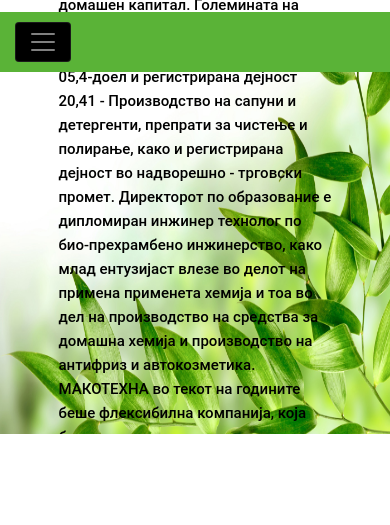
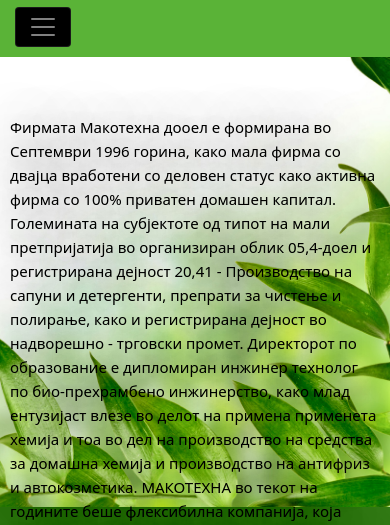
Before and after one commit to nikolanino/makotehna2, a plain HTML site: page aboutUS.html in a window 390 px wide. Shown: the part 175-700 px from the top of the page. Drawn offline with Linux system fonts and the light colour scheme; some packages are replaced by stand-ins of ours.

Commit message:
fixing layout on pc&mobile view

```diff
--- a/aboutUS.html
+++ b/aboutUS.html
@@ -1,6 +1,5 @@
 <!DOCTYPE html>
 <html lang="en">
-
     <head>
         <!-- basic -->
         <meta charset="utf-8">
@@ -23,32 +22,20 @@
         <link rel="stylesheet" href="css/responsive.css">
         <!-- awesome fontfamily -->
         <link rel="stylesheet" href="https://cdnjs.cloudflare.com/ajax/libs/font-awesome/4.7.0/css/font-awesome.min.css">
-    <!--[if lt IE 9]>
-      <script src="https://oss.maxcdn.com/html5shiv/3.7.3/html5shiv.min.js"></script>
-      <script src="https://oss.maxcdn.com/respond/1.4.2/respond.min.js"></script><![endif]-->
+
     </head>
-<!-- body -->
-
     <body class="main-layout">
-    <!-- loader  -->
         <div class="loader_bg">
             <div class="loader"><img src="images/loading.gif" alt="" /></div>
         </div>
-
         <div class="wrapper">
-        <!-- end loader -->
-
-        <div id="content">
-            <!-- header -->
-            <header>
-                <!-- header inner -->
+            <div class='header'>
+                <div class="container">
                     <div class="head-top">
-                    <div class="container">
-
                         <div class="row align-items-center">
                             <div class="col-xl-4 col-lg-4 col-md-4 col-sm-4">
                                 <div class="email">
-                                    <a href="#"><img src="images/mail_icon.png" /> Емаил : makotehna@gmail.com</a>
+                                    <a href="#"><img src="images/mail_icon.png" /> Email : makotehna@gmail.com</a>
                                 </div>
                             </div>
                             <div class="col-xl-4 col-lg-4 col-md-4 col-sm-4 justify-content-center">
@@ -58,7 +45,7 @@
                             </div>
                             <div class="col-xl-4 col-lg-4 col-md-4 col-sm-4">
                                 <div class="contact_nu">
-                                    <a href="#"> <img src="images/phone_icon.png"> Контакт : +389 76/333-333</a>
+                                    <a href="#"> <img src="images/phone_icon.png"> Contact : +389 76/333-333</a>
                                 </div>
                             </div>
                         </div>
@@ -66,61 +53,37 @@
                 </div>
                 <div class="bg">
                     <div class="container">
-                        <nav class="navigation navbar-expand-md  navbar-dark ">
-
+                        <nav class="navigation navbar-expand-md  navbar-dark " style="display: contents;">
                             <button class="navbar-toggler" type="button" data-toggle="collapse" data-target="#navbarsExample04" aria-controls="navbarsExample04" aria-expanded="false" aria-label="Toggle navigation">
                             <span class="navbar-toggler-icon"></span>
                             </button>
-
                             <div class="collapse navbar-collapse justify-content-center" id="navbarsExample04">
                                 <ul class="navbar-nav">
                                     <li class="nav-item active">
-                                        <a class="nav-link" style="color: rgb(2, 2, 2); " href="index.html">Почетна <span class="sr-only">(current)</span></a>
+                                        <a class="nav-link" href="index.html">Почетна <span class="sr-only">(current)</span></a>
                                     </li>
                                     <li class="nav-item">
                                         <a class="nav-link" href="#yoga"> Производи</a>
                                     </li>
                                     <li class="nav-item">
-                                        <a class="nav-link" style="color: white;" href="#about">За Нас </a>
+                                        <a class="nav-link" href="aboutUS.html">За Нас </a>
                                     </li>
-
-
-
                                 </ul>
                             </div>
                         </nav>
                     </div>
                 </div>
-                <!-- end header inner -->
-            </header>
-            <!-- end header -->
-            <!-- start slider section -->
+            </div>
             <div class="slider_section banner_main">
-                <div id="myCarousel" class="carousel slide" data-ride="carousel">
-
-                    <div class="carousel-inner">
-                        <div class="carousel-item active">
-                            <img class="first-slide" src="images/leaf3.jpeg">
+                <div class="backgroundImage">
                     <div class="container">
-                                <div class="carousel-caption relative">
-
-                <p><strong class="dark_brown">Фирмата Макотехна дооел е формирана во Септември 1996 горина, како мала фирма со двајца вработени со деловен статус како активна фирма со 100% приватен домашен капитал. Големината на субјектоте од типот на мали претпријатија во организиран облик 05,4-доел и регистрирана дејност 20,41 - Производство на сапуни и детергенти, препрати за чистење и полирање, како и регистрирана дејност во надворешно - трговски промет. Директорот по образование е дипломиран инжинер технолог по био-прехрамбено инжинерство, како млад ентузијаст влезе во делот на примена применета хемија и тоа во дел на производство на средства за домашна хемија и производство на антифриз и автокозметика.
+                        <div class="carousel-caption relative" style="margin-top: -50px;">
+                            <p class="aboutUsText"><strong class="dark_brown">Фирмата Макотехна дооел е формирана во Септември 1996 горина, како мала фирма со двајца вработени со деловен статус како активна фирма со 100% приватен домашен капитал. Големината на субјектоте од типот на мали претпријатија во организиран облик 05,4-доел и регистрирана дејност 20,41 - Производство на сапуни и детергенти, препрати за чистење и полирање, како и регистрирана дејност во надворешно - трговски промет. Директорот по образование е дипломиран инжинер технолог по био-прехрамбено инжинерство, како млад ентузијаст влезе во делот на примена применета хемија и тоа во дел на производство на средства за домашна хемија и производство на антифриз и автокозметика.
                             МАКОТЕХНА во текот на годините беше флексибилна компанија, која беше во можност лесно да се преориентира на пазарот и да произведува средства според потребите на истиот со сите стандарди кои ги бара потрошувачот.</strong></p>
                         </div>
                     </div>
                 </div>
             </div>
-                </div>
-            </div>
-            <!-- end slider section -->
-
-            <!-- six_box-->
-            <div id="about" class="about top_layer">
-
-            </div>
-            <!-- end six_box-->
-
-            <!-- We Do Yogas -->
 
             <footer>
                 <div class="footer">
@@ -135,8 +98,6 @@
                     </div>
                 </div>
             </footer>
-    <!-- end footer -->
-    </div>
         </div>
         <div class="overlay"></div>
         <!-- Javascript files-->
@@ -146,7 +107,6 @@
         <script src="js/owl.carousel.min.js"></script>
         <script src="js/custom.js"></script>
         <script src="js/jquery.mCustomScrollbar.concat.min.js"></script>
-
         <script src="js/jquery-3.0.0.min.js"></script>
         <script type="text/javascript">
             $(document).ready(function() {
@@ -167,7 +127,6 @@
                 });
             });
         </script>
-
         <script>
             // This example adds a marker to indicate the position of Bondi Beach in Sydney,
             // Australia.
@@ -194,7 +153,5 @@
         <!-- google map js -->
         <script src="https://maps.googleapis.com/maps/api/js?key=AIzaSyA8eaHt9Dh5H57Zh0xVTqxVdBFCvFMqFjQ&callback=initMap"></script>
         <!-- end google map js -->
-
     </body>
-
 </html>
--- a/css/responsive.css
+++ b/css/responsive.css
@@ -1,4 +1,5 @@
 /*--------------------------------------------------------------------- File Name: responsive.css ---------------------------------------------------------------------*/
+
 @media (min-width: 1200px) and (max-width: 1500px) {
    .banner_main .carousel-caption h1 {
       font-size: 64px;
@@ -20,8 +21,12 @@
    .black_white {
       color: #000;
    }
-    .main_form {padding-left: 100px;}
-    ul.mail-icon li {margin-bottom: 10px;}
+   .main_form {
+      padding-left: 100px;
+   }
+   ul.mail-icon li {
+      margin-bottom: 10px;
+   }
    .about_box_text {
       padding-left: 35px;
       padding-right: 50px;
@@ -35,6 +40,7 @@
       min-height: inherit;
    }
 }
+
 @media (min-width: 992px) and (max-width: 1199px) {
    .slider_section {
       min-height: inherit;
@@ -81,6 +87,7 @@
       padding-bottom: 10px;
    }
 }
+
 @media (min-width: 768px) and (max-width: 991px) {
    .top_layer::before {
       display: none;
@@ -90,7 +97,6 @@
    }
    .slider_section {
       min-height: inherit;
-         padding-top: 128px;
    }
    .navbar-expand-md .navbar-nav .nav-link {
       padding: 15px 29px;
@@ -149,8 +155,8 @@
       font-size: 16px;
    }
 }
+
 @media (min-width: 576px) and (max-width: 767px) {
-
    .navbar-dark .navbar-toggler {
       background: #000;
    }
@@ -185,7 +191,6 @@
    }
    .slider_section {
       min-height: inherit;
-         padding-top: 137px;
    }
    .about_box {
       margin-right: 0px;
@@ -259,7 +264,25 @@
       padding-left: 15px;
    }
 }
+@media (max-width: 1000px){
+   .aboutUsText{
+      font-size: 15px!important;
+      width: 100%!important;
+   }
+   .carousel-caption{
+      right: 10px!important;
+      left: 10px!important ;
+   }
+}
 @media (max-width: 575px) {
+   .backgroundImage {
+      background: url(../images/leaf3.jpeg) no-repeat center center scroll!important;
+      min-height: 450px!important;
+      background-size: cover!important;
+   }
+   .relative{
+      bottom: 0!important;
+   }
    .navbar-dark .navbar-toggler {
       background: #000;
    }
@@ -301,13 +324,13 @@
       font-size: 42px;
       line-height: 46px;
       padding-bottom: 51px;
-         padding-top: 14px;
+      padding-top: 25px;
    }
    .banner_main .carousel-caption a {
       max-width: 172px;
    }
    .banner_main .carousel-item img {
-         height: 450px;
+      height: 482px;
    }
    .top_layer::before {
       display: none;
@@ -351,9 +374,7 @@
       left: 16px;
       bottom: -3px;
    }
-     .slider_section {
-        padding-top: 159px;
-    }
+   .slider_section {}
    .Newsletter .news h2 {
       font-size: 31px;
       line-height: 44px;
@@ -371,12 +392,13 @@
       font-size: 13px;
       padding-bottom: 20px;
    }
-    .contact .title h2 {font-size: 55px;}
+   .contact .title h2 {
+      font-size: 55px;
+   }
    .main_form {
       padding: 62px 18px;
       margin-right: 0px;
    }
-
    ul.social_icon {
       display: none
    }
--- a/css/style.css
+++ b/css/style.css
@@ -1,40 +1,51 @@
 /*--------------------------------------------------------------------- File Name: style.css ---------------------------------------------------------------------*/
+
+
 /*--------------------------------------------------------------------- import Fonts ---------------------------------------------------------------------*/
+
 @import url('https://fonts.googleapis.com/css?family=Rajdhani:300,400,500,600,700');
 @import url('https://fonts.googleapis.com/css?family=Poppins:100,100i,200,200i,300,300i,400,400i,500,500i,600,600i,700,700i,800,800i,900,900i');
 @import url('https://fonts.googleapis.com/css?family=Raleway:100,100i,200,200i,300,300i,400,400i,500,500i,600,600i,700,700i,800,800i,900,900i');
+
 /*--------------------------------------------------------------------- basic ---------------------------------------------------------------------*/
+
 body {
     color: #666666;
     font-size: 14px;
     font-family: 'Roboto';
     line-height: 1.80857;
     font-weight: normal;
+    background: #317914;
 }
+
 html {
     scroll-behavior: smooth;
 }
-.first-slide{
+
+.first-slide {
     opacity: 1px;
     /* max-height: 500px; */
     max-height: 1000px;
-    padding-top: 232px;
+    /*padding-top: 232px;*/
+}
 
-}
 .logo {
     display: flex;
     justify-content: center;
 }
+
 @media (max-width: 990px) {
-    .first-slide{
-        padding-top: 77px;
+    .first-slide {
+        /*padding-top: 77px;*/
     }
 }
+
 @media (max-width: 767px) {
-    .first-slide{
-        padding-top: 35px;
+    .first-slide {
+        /*padding-top: 35px;*/
     }
 }
+
 a {
     color: #1f1f1f;
     text-decoration: none !important;
@@ -45,7 +56,13 @@
     -o-transition: all .3s ease-in-out;
     transition: all .3s ease-in-out;
 }
- h1, h2, h3, h4, h5, h6 {
+
+h1,
+h2,
+h3,
+h4,
+h5,
+h6 {
     letter-spacing: 0;
     font-weight: normal;
     position: relative;
@@ -55,54 +72,77 @@
     color: #111111;
     margin: 0
 }
+
 h1 {
     font-size: 24px
 }
+
 h2 {
     font-size: 22px
 }
+
 h3 {
     font-size: 18px
 }
+
 h4 {
     font-size: 16px
 }
+
 h5 {
     font-size: 14px
 }
+
 h6 {
     font-size: 13px
 }
- *, *::after, *::before {
+
+*,
+*::after,
+*::before {
     -webkit-box-sizing: border-box;
     -moz-box-sizing: border-box;
     box-sizing: border-box;
 }
- h1 a, h2 a, h3 a, h4 a, h5 a, h6 a {
+
+h1 a,
+h2 a,
+h3 a,
+h4 a,
+h5 a,
+h6 a {
     color: #212121;
     text-decoration: none!important;
     opacity: 1
 }
+
 button:focus {
     outline: none;
 }
- ul, li, ol {
+
+ul,
+li,
+ol {
     margin: 0px;
     padding: 0px;
     list-style: none;
 }
+
 p {
     margin: 0px;
     font-weight: 300;
     font-size: 15px;
     line-height: 24px;
 }
+
 a {
     color: #222222;
     text-decoration: none;
     outline: none !important;
 }
- a, .btn {
+
+a,
+.btn {
     text-decoration: none !important;
     outline: none !important;
     -webkit-transition: all .3s ease-in-out;
@@ -111,13 +151,16 @@
     -o-transition: all .3s ease-in-out;
     transition: all .3s ease-in-out;
 }
+
 img {
     max-width: 100%;
     height: auto;
 }
+
  :focus {
     outline: 0;
 }
+
 .btn-custom {
     margin-top: 20px;
     background-color: transparent !important;
@@ -125,6 +168,7 @@
     padding: 12px 40px;
     font-size: 16px;
 }
+
 .lead {
     font-size: 18px;
     line-height: 30px;
@@ -132,54 +176,69 @@
     margin: 0;
     padding: 0;
 }
+
 .form-control:focus {
     border-color: #ffffff !important;
     box-shadow: 0 0 0 .2rem rgba(255, 255, 255, .25);
 }
+
 .navbar-form input {
     border: none !important;
 }
+
 .badge {
     font-weight: 500;
 }
+
 blockquote {
     margin: 20px 0 20px;
     padding: 30px;
 }
+
 button {
     border: 0;
     margin: 0;
     padding: 0;
     cursor: pointer;
 }
+
 .full {
     float: left;
     width: 100%;
 }
+
 .layout_padding {
     padding-top: 90px;
     padding-bottom: 90px;
 }
+
 .layout_padding_2 {
     padding-top: 75px;
     padding-bottom: 75px;
 }
+
 .light_silver {
     background: #f9f9f9;
 }
+
 .theme_bg {
     background: #38c8a8;
 }
+
 .margin_top_30 {
     margin-top: 30px !important;
 }
+
 .full {
     width: 100%;
     float: left;
     margin: 0;
     padding: 0;
 }
+
+
 /**-- heading section --**/
+
 .main_heading {
     text-align: center;
     display: flex;
@@ -187,6 +246,7 @@
     position: relative;
     margin-bottom: 50px;
 }
+
 .main_heading h2 {
     padding: 0;
     font-size: 48px;
@@ -198,6 +258,7 @@
     border-left: solid #38c8a8 10px;
     padding-left: 15px;
 }
+
 .main_heading h2 strong {
     background: #38c8a8;
     color: #fff;
@@ -205,9 +266,11 @@
     padding: 0 15px;
     line-height: 68px;
 }
+
 .white_heading_main h2 {
     color: #fff;
 }
+
 .small_main_heading {
     margin-top: 25px;
     float: left;
@@ -215,6 +278,7 @@
     border-bottom: solid rgba(0, 0, 0, 0.07) 1px;
     margin-bottom: 25px;
 }
+
 .small_main_heading h2 {
     padding: 2px 0 20px 0;
     color: #114c7d;
@@ -225,10 +289,12 @@
     padding-left: 55px;
     letter-spacing: -0.5px;
 }
+
 .small_main_heading h2 strong {
     color: #38c8a8;
     font-weight: 600;
 }
+
 .main_bt {
     background: #38c8a8;
     color: #fff;
@@ -239,26 +305,35 @@
     border-left: solid #114c7d 5px;
     border-radius: 0;
 }
+
 a.readmore_bt {
     color: #fff;
     font-weight: 300;
     text-decoration: underline !important;
 }
- .main_bt:hover, .main_bt:focus {
+
+.main_bt:hover,
+.main_bt:focus {
     background: #114c7d;
     border-left: solid #38c8a8 5px;
     color: #fff;
 }
+
 .margin_top_50 {
     margin-top: 50px;
 }
+
 .margin_bottom_30_all {
     margin-bottom: 30px;
 }
+
 .text_align_center {
     text-align: center;
 }
+
+
 /*---------------------------- preloader area ----------------------------*/
+
 .loader_bg {
     position: fixed;
     z-index: 9999999;
@@ -266,6 +341,7 @@
     width: 100%;
     height: 100%;
 }
+
 .loader {
     height: 100%;
     width: 100%;
@@ -276,10 +352,14 @@
     justify-content: center;
     align-items: center;
 }
+
 .loader img {
     width: 280px;
 }
+
+
 /*--------------------------------------------------------------------- header ---------------------------------------------------------------------*/
+
 header {
     min-height: 90px;
     background: transparent;
@@ -290,13 +370,22 @@
     left: 0;
     z-index: 998;
 }
+
 header .container-fluid {
     max-width: 1850px;
 }
+
+.header {
+    background: #fff;
+}
+
 .right_header_info {
     width: 100%;
     float: left;
     padding: 20px 0 0;
+}
+
+
 }
 .right_header_info ul {
     list-style: none;
@@ -339,7 +428,9 @@
     margin: 0 2px;
     border: solid #eaeaea 1px;
 }
- .button_user a:hover, .button_user a:focus, .button_user a.active {
+.button_user a:hover,
+.button_user a:focus,
+.button_user a.active {
     background: #e3d105;
     color: #fff;
     border-color: #e3d105;
@@ -350,11 +441,11 @@
 }
 .slider_section {
     min-height: 100vh;
-     padding-bottom: 100px;
 }
 .contact_nu {
     float: right;
 }
+
 /** menu section **/
 .head-top {
     padding-bottom: 20px;
@@ -380,13 +471,15 @@
 .bg {
     background-color: #5ab337d6;
 }
-
 .navbar-expand-md .navbar-nav .nav-link {
     padding: 15px 48px;
     font-size: 16px;
+    font-family: system-ui;
+    text-transform: uppercase;
     color: #000;
     line-height: 18px;
 }
+
 /** banner_main **/
 .carousel-indicators li {
     width: 20px;
@@ -417,11 +510,13 @@
     text-align: left;
 }
 .banner_main .carousel-caption h1 {
-    color:#35a30a;
+    color: #35a30a;
     font-size: 124px;
-     line-height: 120px;
+    font-family: system-ui;
+    /*line-height: 120px;*/
+
     font-weight: 500;
-     padding-bottom: 85px;
+    /*padding-bottom: 85px;*/
 }
 .dark_brown {
     color: #000000;
@@ -456,6 +551,17 @@
 .slider_section {
     min-height: inherit;
 }
+.backgroundImage {
+    min-height: 600px;
+    background: url(../images/leaf3.jpeg) no-repeat center center fixed;
+    -webkit-background-size: cover;
+    -moz-background-size: cover;
+    -o-background-size: cover;
+    background-size: cover;
+    max-width: 100%;
+    padding: 0;
+}
+
 /** about **/
 .top_layer {
     position: relative;
@@ -504,7 +610,16 @@
     margin: 0;
     text-align: center;
 }
+
+.aboutUsText{
+    font-size: 18px;
+    text-shadow: 0 0 50px black;
+    width: 60%;
+    font-family: system-ui;
+}
+
 /** end about **/
+
 /** weyoga **/
 .weyoga {
     padding-bottom: 90px;
@@ -555,12 +670,14 @@
     background: #58c62c;
     color: #fff;
 }
+
 /** end weyoga **/
+
 /** your life yoga **/
 .yourlifeyoga {
-    background:#fff;
+    background: #fff;
     box-shadow: #ddd 0px 0px 25px 0px;
-     padding:60px 10px;
+    padding: 60px 10px;
     text-align: center;
 }
 .yourlifeyoga .yogatitle h2 {
@@ -573,13 +690,15 @@
     margin: 0px;
 }
 .yourlifeyoga .yoga_img figure img {
-    padding:35px 0px;
+    padding: 35px 0px;
 }
 .yourlifeyoga .yoga_img p {
     color: #58c62c;
     font-size: 17px;
 }
+
 /** end your life yoga **/
+
 /** our pricing **/
 .pricing {
     margin-top: 90px;
@@ -591,7 +710,7 @@
 }
 .pricing .pricing_box {
     text-align: center;
-    padding-bottom:10px;
+    padding-bottom: 10px;
 }
 .pricing .pricing_box h3 {
     font-size: 27px;
@@ -620,10 +739,10 @@
 .pricing_box_cross {
     text-align: center;
     box-shadow: #dddd 0px 0px 18px 6px;
-     padding-bottom:10px;
+    padding-bottom: 10px;
 }
 .pricing_box_cross::after {
-     content:"";
+    content: "";
     background: url(../images/img.png);
     position: absolute;
     width: 92%;
@@ -676,13 +795,14 @@
     text-align: center;
     text-transform: uppercase;
     font-weight: 500;
-     border:#35a30a solid 1px;
+    border: #35a30a solid 1px;
 }
 .SelectPlan:hover {
     color: #fff;
     background: #000000;
-     border:#050000 solid 1px;
+    border: #050000 solid 1px;
 }
+
 /** end our pricing **/
 .title {
     text-align: center;
@@ -695,6 +815,7 @@
     color: #58c62c;
     padding-bottom: 20px;
 }
+
 /** Newsletter **/
 .Newsletter {
     background: #58c62c;
@@ -732,7 +853,9 @@
     background: #ddd;
     color: #000;
 }
+
 /** end Newsletter **/
+
 /** yoga online **/
 .yoga {
     padding-top: 90px;
@@ -753,9 +876,9 @@
     background: #58c62c;
 }
 .yoga .yoga_box figure {
-    margin:0;
+    margin: 0;
 }
- .yoga .yoga_box img{
+.yoga .yoga_box img {
     margin-top: -70px;
     padding-bottom: 70px !important;
     padding: 0px 115px;
@@ -766,7 +889,9 @@
     line-height: 28px;
     font-weight: 400;
 }
+
 /** end yoga online **/
+
 /** contact **/
 .black {
     color: #000;
@@ -831,7 +956,7 @@
     margin-top: 20px
 }
 .send:hover {
-     background: #35a30a ;
+    background: #35a30a;
     color: #fff;
 }
 .padddd {
@@ -884,7 +1009,9 @@
     border: solid #35a30a 1px;
     color: #fff;
 }
+
 /** end contact **/
+
 /** footer **/
 .copyright {
     background: #317914;
@@ -901,5 +1028,7 @@
 .copyright a:hover {
     color: #000;
 }
+
 /** end footer **/
+
 /*--------------------------------------------------------------------- ener page css ---------------------------------------------------------------------*/
```
Also changed, not shown: index.html (+7 -49 lines), css/bootstrap.min.css. Lines whose indentation alone changed are shown as unchanged.
